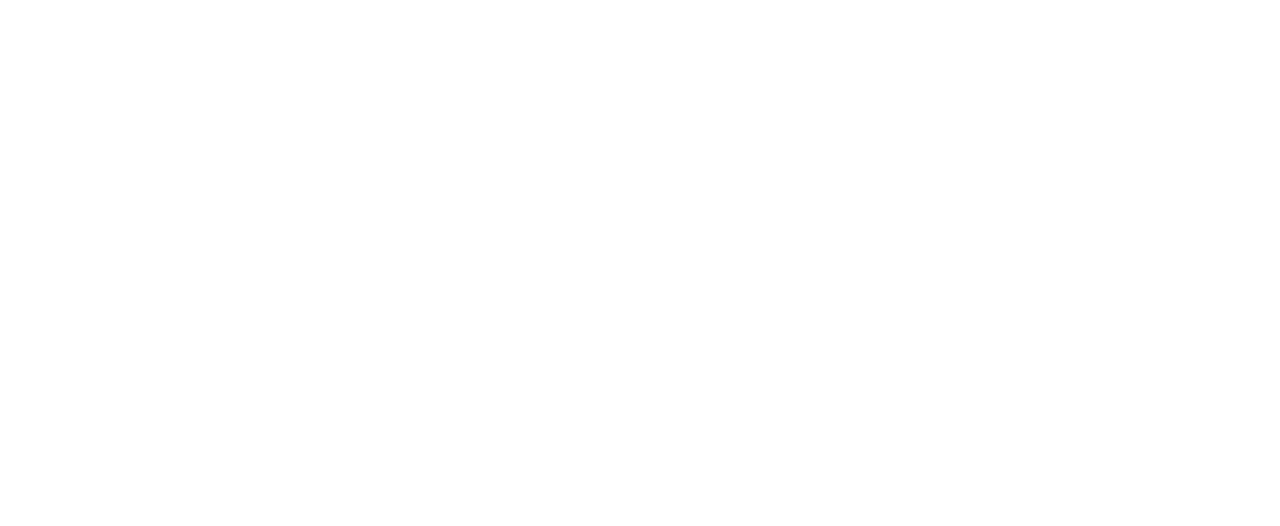
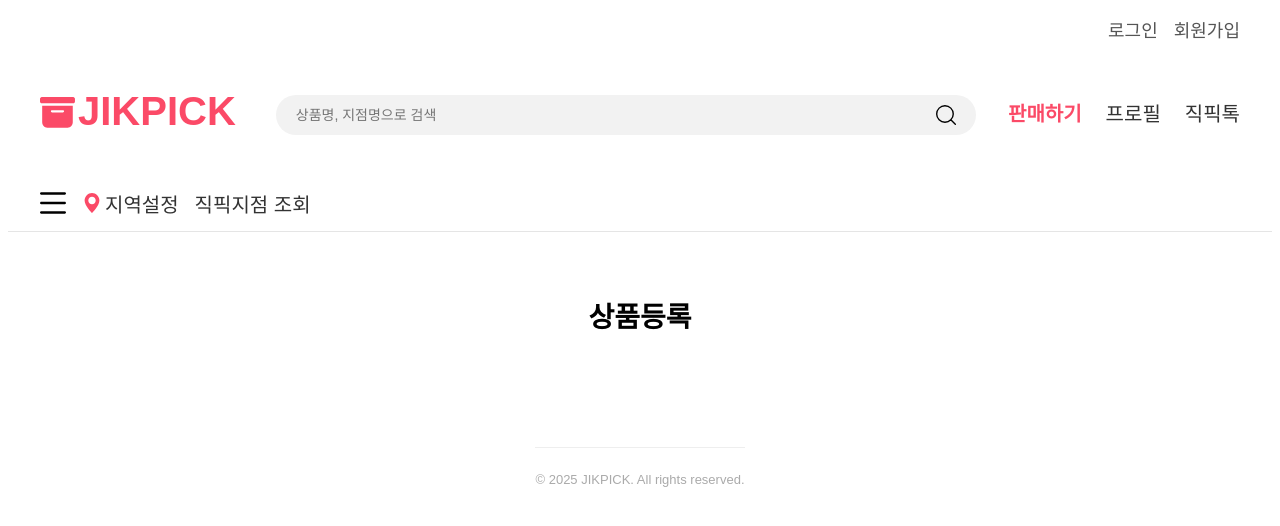
Before and after one commit to lsmcom/jikpick, a React (Vite) app in the folder frontend/: page /register in a window 1280 px wide. Before the commit this address had no page. Shown: the top 526 px of the page. Built offline with nearby package versions, Linux system fonts and the light colour scheme.

Commit message:
App.jsx와 Header.jsx 두 개 NavLink로 수정 및 로고 눌렀을때 홈으로 이동 기능 추가

```diff
--- a/frontend/src/App.jsx
+++ b/frontend/src/App.jsx
@@ -1,16 +1,18 @@
-import { BrowserRouter, Routes, Route } from 'react-router-dom';
+import { BrowserRouter, Routes, Route, NavLink } from 'react-router-dom';
 import './App.css';
 import Main from './pages/Main';
+import ProductRegistration from './pages/ProductRegistration';
 
 function App() {
-
   return (
     <BrowserRouter>
       <Routes>
         <Route path="/" element={<Main />} />
+        <Route path="/register" element={<ProductRegistration />} />
       </Routes>
     </BrowserRouter>
-  )
+  );
 }
 
+
 export default App
--- a/frontend/src/components/Header.jsx
+++ b/frontend/src/components/Header.jsx
@@ -1,6 +1,5 @@
-// src/components/Header.jsx
 import styled from 'styled-components';
-import { Link } from 'react-router-dom';
+import { Link, NavLink } from 'react-router-dom';
 import box from '../assets/icon/Logo.svg';
 import search from '../assets/icon/SearchIcon.svg';
 import ping from '../assets/icon/LocationPing.svg';
@@ -11,29 +10,41 @@ import { useState } from 'react';
 const HeaderWrapper = styled.header`
   font-family: 'Pretendard', sans-serif;
   width: 100%;
+  background-color: white;
+  border-bottom: 1px solid #e5e5e5;
 `;
 
-const HeadContainer = styled.div`
-  width: 1200px;
+const Inner = styled.div`
+  max-width: 1200px;
   margin: 0 auto;
+  padding: 0 24px;
 `;
 
 const TopBar = styled.div`
   display: flex;
   justify-content: flex-end;
-  padding: 8px 0px;
+  padding: 8px 0;
   font-size: 18px;
   color: #555;
   gap: 16px;
-  border-bottom: 1px solid #e5e5e5;
-  padding-bottom: 15px;
+
+  a {
+    text-decoration: none;
+    color: #555;
+  }
 `;
 
 const MiddleBar = styled.div`
   display: flex;
   justify-content: space-between;
   align-items: center;
-  padding: 12px 0px;
+  padding: 12px 0;
+`;
+
+const LogoLink = styled(Link)`
+  display: flex;
+  align-items: center;
+  text-decoration: none;
 `;
 
 const LogoIcon = styled.img`
@@ -85,14 +96,34 @@ const MiddleRight = styled.div`
   gap: 24px;
   font-size: 20px;
   font-weight: 500;
+
+  a {
+    text-decoration: none;
+    color: #333;
+
+    &.active {
+      color: #FB4A67;
+      font-weight: bold;
+    }
+  }
 `;
 
 const BottomBar = styled.div`
   display: flex;
   align-items: center;
   gap: 16px;
-  height: 50px;
+  padding: 12px 0;
   font-size: 20px;
+
+  a {
+    text-decoration: none;
+    color: #333;
+
+    &.active {
+      color: #FB4A67;
+      font-weight: bold;
+    }
+  }
 `;
 
 const MenuWrapper = styled.div`
@@ -122,51 +153,42 @@ const LocationIcon = styled.img`
   top: 0px;
 `;
 
-const TopLink = styled(Link)`
-  font-weight: 600;
-`;
-
-const MiddleLink = styled(Link)`
-  font-weight: 600;
-`;
-
-const BottomLink = styled(Link)`
-  font-weight: 600;
-`;
-
 export default function Header({ isLoggedIn }) {
   const [showCategory, setShowCategory] = useState(false);
 
   return (
     <HeaderWrapper>
-      <HeadContainer>
+      <Inner>
         <TopBar>
           {isLoggedIn ? (
-            <TopLink to="/logout">로그아웃</TopLink>
+            <NavLink to="/logout">로그아웃</NavLink>
           ) : (
             <>
-              <TopLink to="/login">로그인</TopLink>
-              <TopLink to="/signup">회원가입</TopLink>
+              <NavLink to="/login">로그인</NavLink>
+              <NavLink to="/signup">회원가입</NavLink>
             </>
           )}
         </TopBar>
 
         <MiddleBar>
           <div style={{ display: 'flex', alignItems: 'center' }}>
-            <LogoIcon src={box}></LogoIcon>
-            <Logo>JIKPICK</Logo>
+            <LogoLink to="/">
+              <LogoIcon src={box} />
+              <Logo>JIKPICK</Logo>
+            </LogoLink>
             <SearchBar>
               <SearchInput placeholder="상품명, 지점명으로 검색" />
-              <SearchIcon src={search}></SearchIcon>
+              <SearchIcon src={search} />
             </SearchBar>
           </div>
           <MiddleRight>
-            <MiddleLink to="/sell">판매하기</MiddleLink>
-            <MiddleLink to="/profile">프로필</MiddleLink>
-            <MiddleLink to="/chat">직픽톡</MiddleLink>
+            <NavLink to="/register">판매하기</NavLink>
+            <NavLink to="/profile">프로필</NavLink>
+            <NavLink to="/chat">직픽톡</NavLink>
           </MiddleRight>
         </MiddleBar>
-       <BottomBar>
+
+        <BottomBar>
           <MenuWrapper
             onMouseEnter={() => setShowCategory(true)}
             onMouseLeave={() => setShowCategory(false)}
@@ -177,11 +199,11 @@ export default function Header({ isLoggedIn }) {
 
           <LocationSetting>
             <LocationIcon src={ping} />
-            <BottomLink to="/location">지역설정</BottomLink>
+            <NavLink to="/location">지역설정</NavLink>
           </LocationSetting>
-          <BottomLink to="/branches">직픽지점 조회</BottomLink>
+          <NavLink to="/branches">직픽지점 조회</NavLink>
         </BottomBar>
-      </HeadContainer>
+      </Inner>
     </HeaderWrapper>
   );
 }
--- /dev/null
+++ b/frontend/src/pages/ProductRegistration.jsx
@@ -0,0 +1,35 @@
+import styled from 'styled-components';
+import Header from '../components/Header';
+import Footer from '../components/Footer';
+
+const Wrapper = styled.div`
+  width: 100%;
+  display: flex;
+  flex-direction: column;
+  align-items: center;
+`;
+
+const Container = styled.div`
+  max-width: 1200px;
+  padding: 40px 24px;
+  box-sizing: border-box;
+`;
+
+const Title = styled.h2`
+  font-size: 28px;
+  font-weight: bold;
+  margin-bottom: 32px;
+`;
+
+export default function ProductRegistration() {
+  return (
+    <Wrapper>
+      <Header />
+      <Container>
+        <Title>상품등록</Title>
+        {/* 나머지 폼 요소들 작성 예정 */}
+      </Container>
+      <Footer />
+    </Wrapper>
+  );
+}
```
